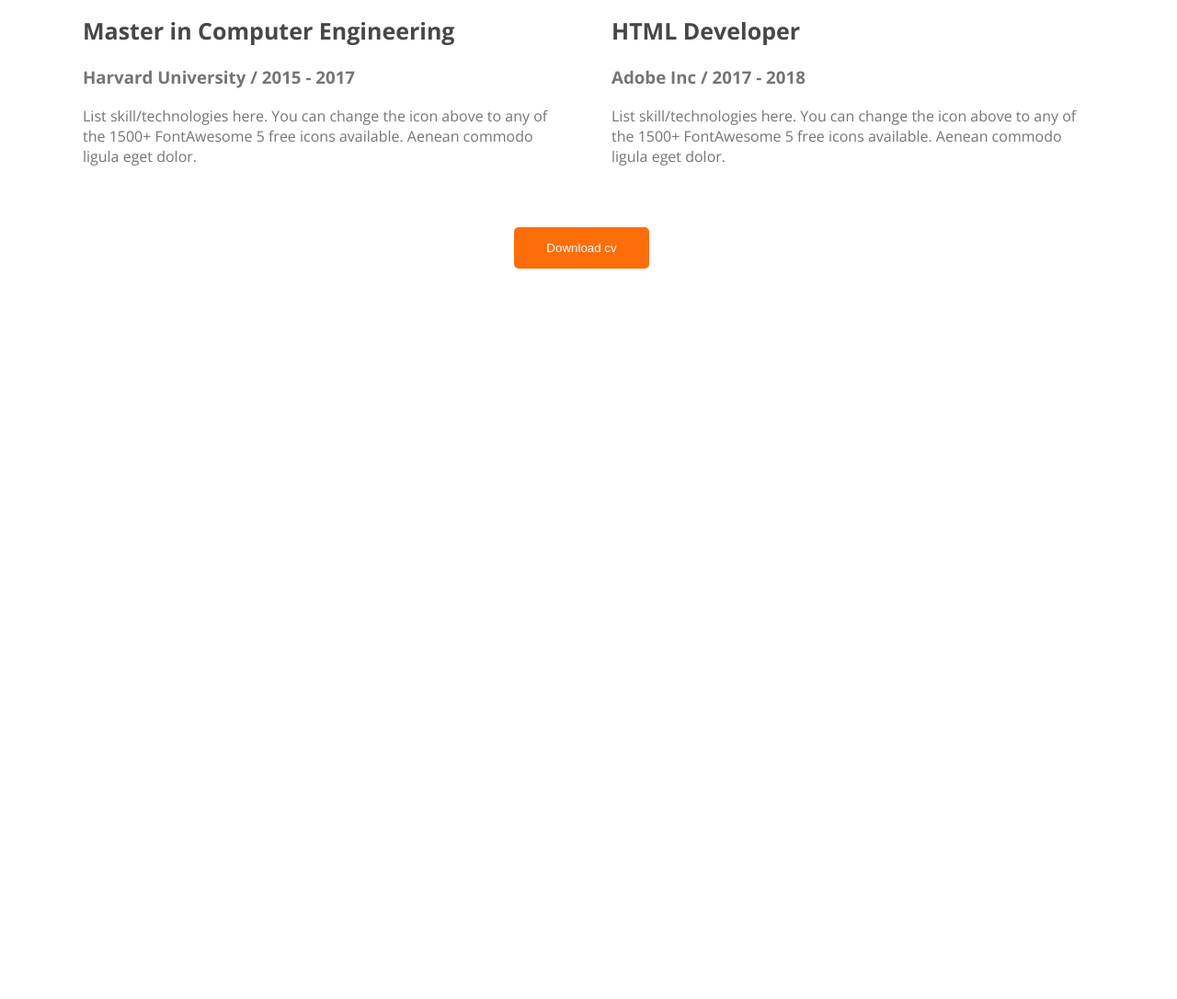
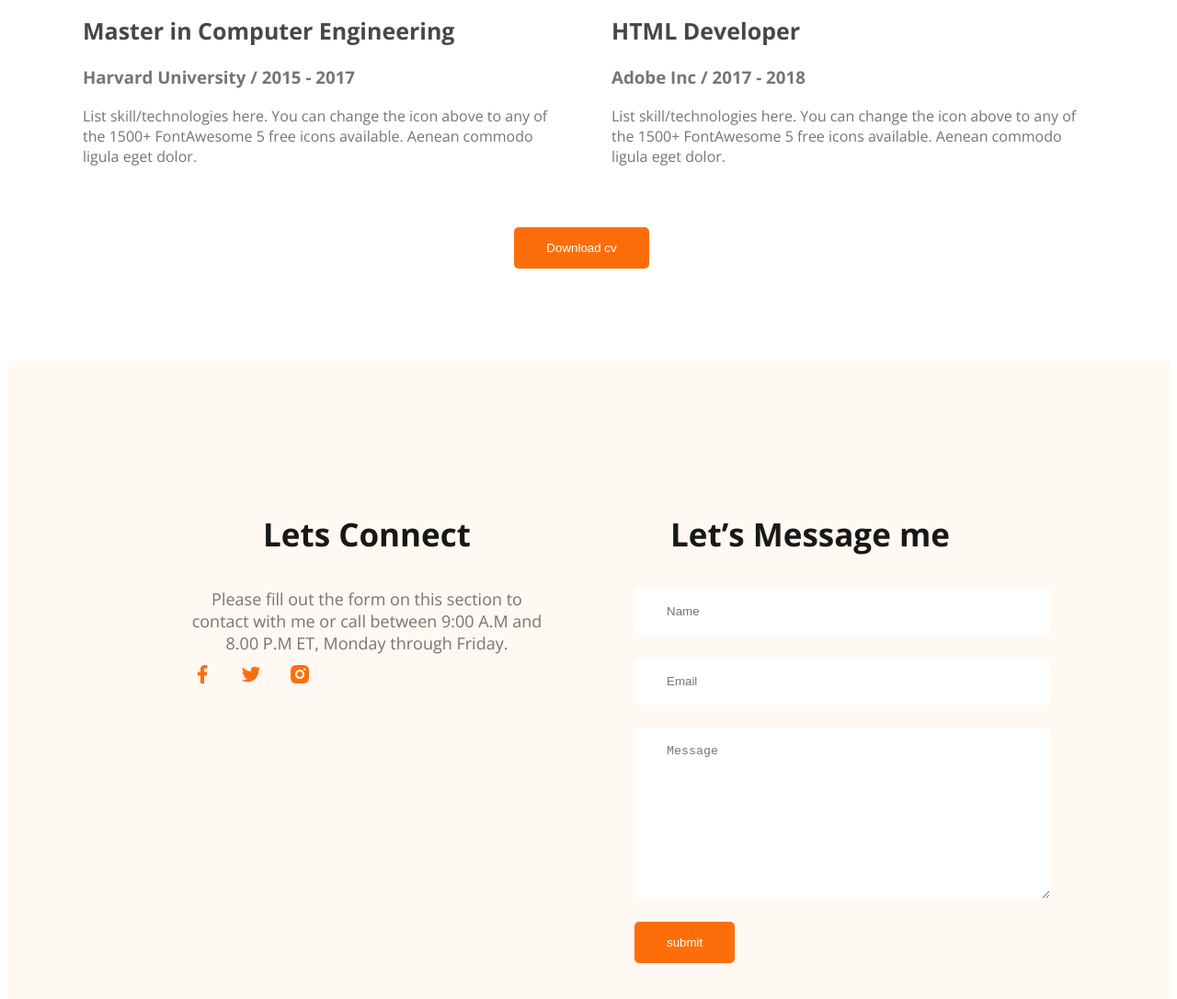
Before and after one commit to sanaul01/my-developer-portfolio, a plain HTML site: page index.html in a window 1280 px wide. Shown: the part 2554-3640 px from the top of the page at 92% size. Before the commit the page ends 2854 px from the top, so only its background shows below. Drawn offline with nearby package versions, Linux system fonts and the light colour scheme.

Commit message:
added footer section

```diff
--- a/index.html
+++ b/index.html
@@ -171,7 +171,26 @@
             </section>
         </section>
     </main>
-    <footer></footer>
+    <footer>
+        <div class="footer-column">
+            <h3 class="section-title">Lets Connect</h3>
+            <p class="section-description">Please fill out the form on this section to contact with me or call between 9:00 A.M and 8.00 P.M ET, Monday through Friday.</p>
+            <div class="social-links">
+                <a href=""><img src="./images/icons/facebook.png" alt=""></a>
+                <a href=""><img src="./images/icons/twitter.png" alt=""></a>
+                <a href=""><img src="./images/icons/insta.png" alt=""></a>
+            </div>
+        </div>
+        <div class="footer-column">
+            <h3 class="section-title">Let’s Message me</h3>
+            <form class="contact" action="">
+                <input type="text" placeholder="Name">
+                <input type="email" placeholder="Email">
+                <textarea name="" placeholder="Message" id="" cols="30" rows="10"></textarea>
+                <input class="primary-button" type="submit" value="submit">
+            </form>
+        </div>
+    </footer>
 
 </body>
 
--- a/styles/style.css
+++ b/styles/style.css
@@ -197,3 +197,34 @@ main{
     text-align: center;
     margin-top: 50px;
 }
+
+/* footer section styles */
+
+footer{
+    display: flex;
+    gap: 100px;
+    background-color: #FFF8F3;
+    padding: 130px 200px;
+    margin-top: 100px;
+}
+
+.footer-column{
+    width: 50%;
+}
+
+.social-links a{
+    margin-right: 25px;
+}
+
+.contact input[type="text"],
+.contact input[type="email"],
+textarea{
+    display: block;
+    margin-bottom: 25px;
+    padding: 18px 35px;
+    color: #757575;
+    border-radius: 5px;
+    background-color: #FFF;
+    border: 0;
+    width: 100%;
+}
```
